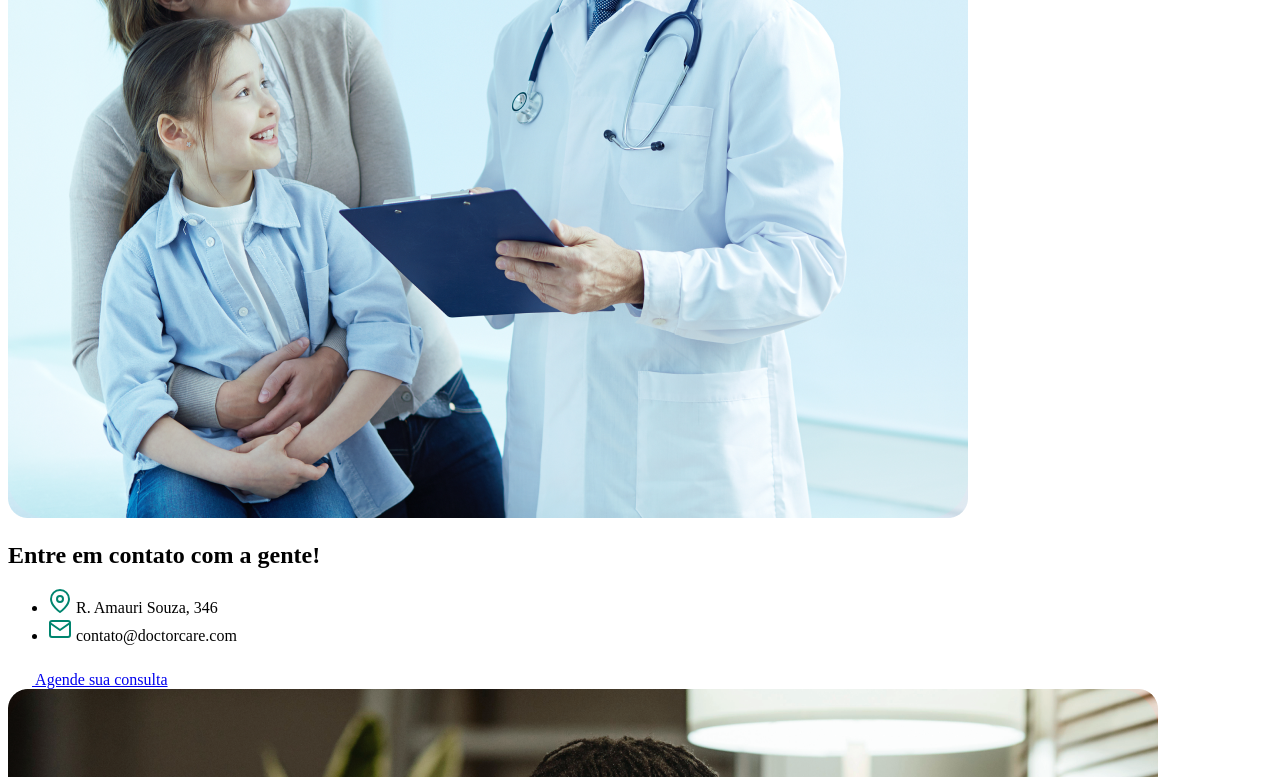
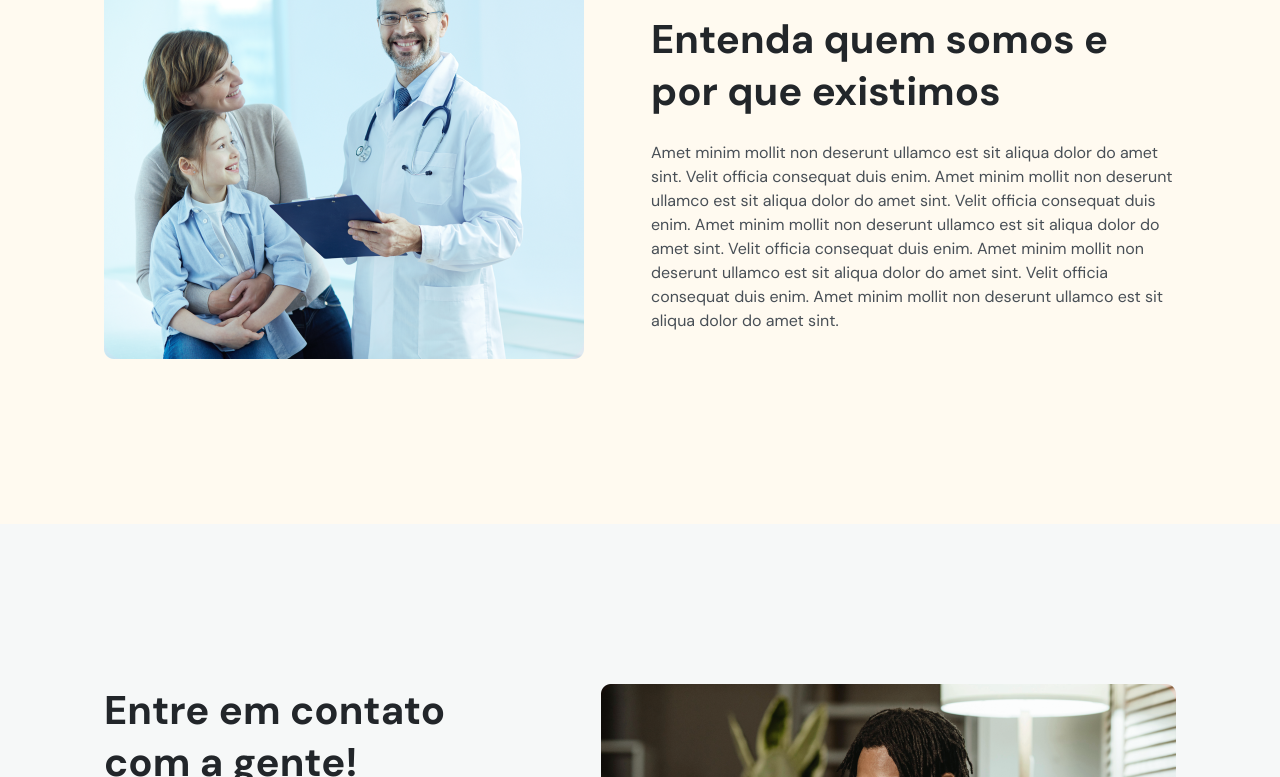
Before and after one commit to gustavopierre/doctorcare, a plain HTML site: page index.html in a window 1280 px wide. Shown: the part 2023-2800 px from the top of the page. Drawn offline with nearby package versions, Linux system fonts and the light colour scheme; the site is published under a folder, as on GitHub Pages, so addresses that start at the root find nothing.

Commit message:
fixed relative links

```diff
--- a/index.html
+++ b/index.html
@@ -5,7 +5,7 @@
     <meta name="viewport" content="width=device-width, initial-scale=1.0" />
     <title>DoctorCare</title>
 
-    <link rel="stylesheet" href="/style.css" />
+    <link rel="stylesheet" href="./style.css" />
 
     <link rel="preconnect" href="https://fonts.googleapis.com" />
     <link rel="preconnect" href="https://fonts.gstatic.com" crossorigin />
@@ -255,7 +255,7 @@
         </div>
         <div class="col-b">
           <img
-            src="/assets/black-woman-smiling-with-her-hands-on-her-heart.png"
+            src="./assets/black-woman-smiling-with-her-hands-on-her-heart.png"
             alt="Mulher negra vestindo moletom verde, com as duas mãos no peito e sorrindo"
           />
         </div>
@@ -464,7 +464,7 @@
         </div>
         <div class="col-b">
           <img
-            src="assets/happy-doctor-holding-a-clipboard-with-patients.png"
+            src="./assets/happy-doctor-holding-a-clipboard-with-patients.png"
             alt="Doutor feliz segurando prancheta com pacientes"
           />
         </div>
@@ -549,7 +549,7 @@
         </div>
         <div class="col-b">
           <img
-            src="assets/happy-black-man-holding-a-mobile.png"
+            src="./assets/happy-black-man-holding-a-mobile.png"
             alt="Homem negro sorrindo, com moletom bege, mexendo no celular"
           />
         </div>
@@ -726,6 +726,6 @@
     </a>
     <!-- ScrollReaveal Lib -->
     <script src="https://unpkg.com/scrollreveal"></script>
-    <script src="main.js"></script>
+    <script src="./main.js"></script>
   </body>
 </html>
```
